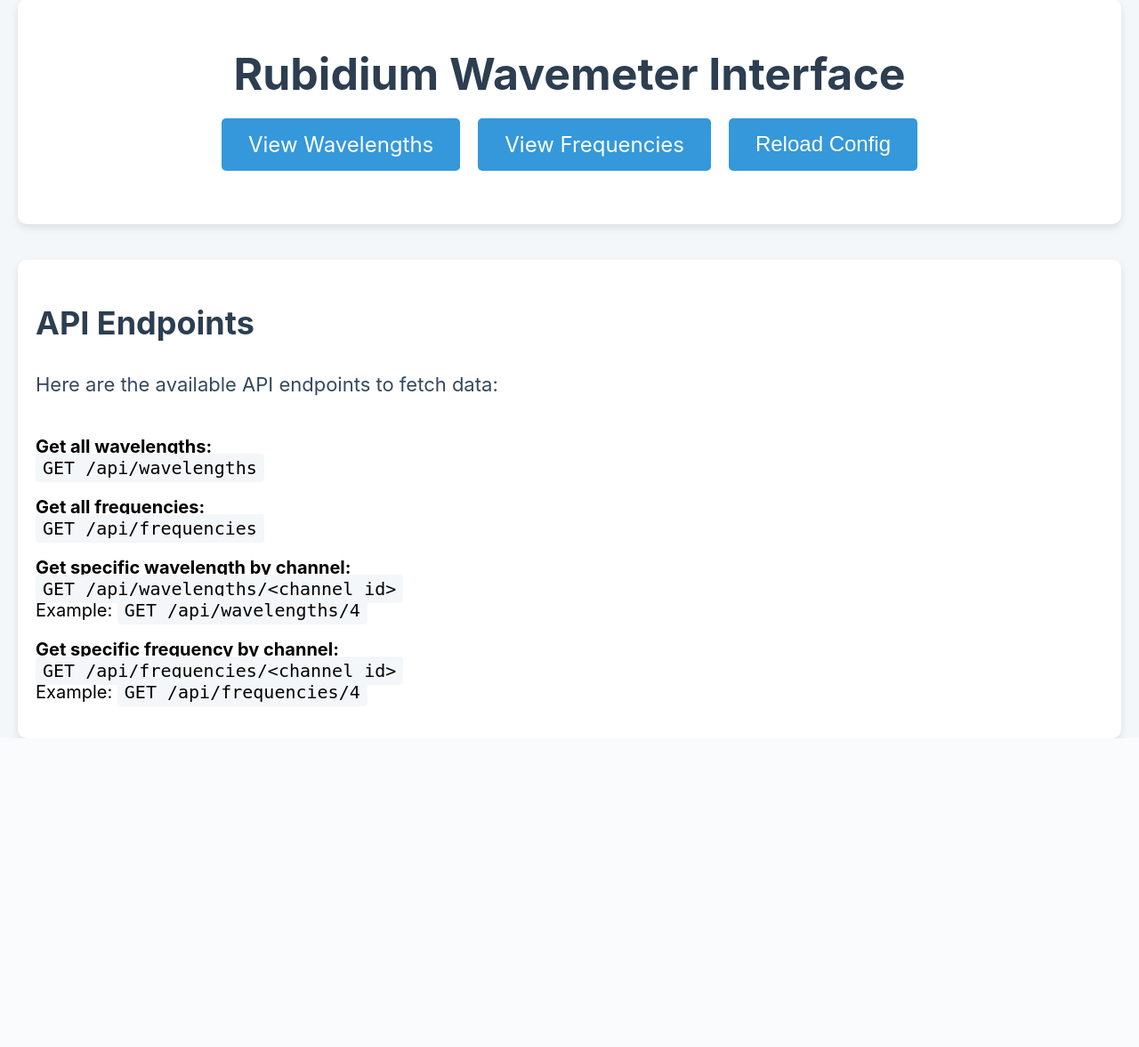
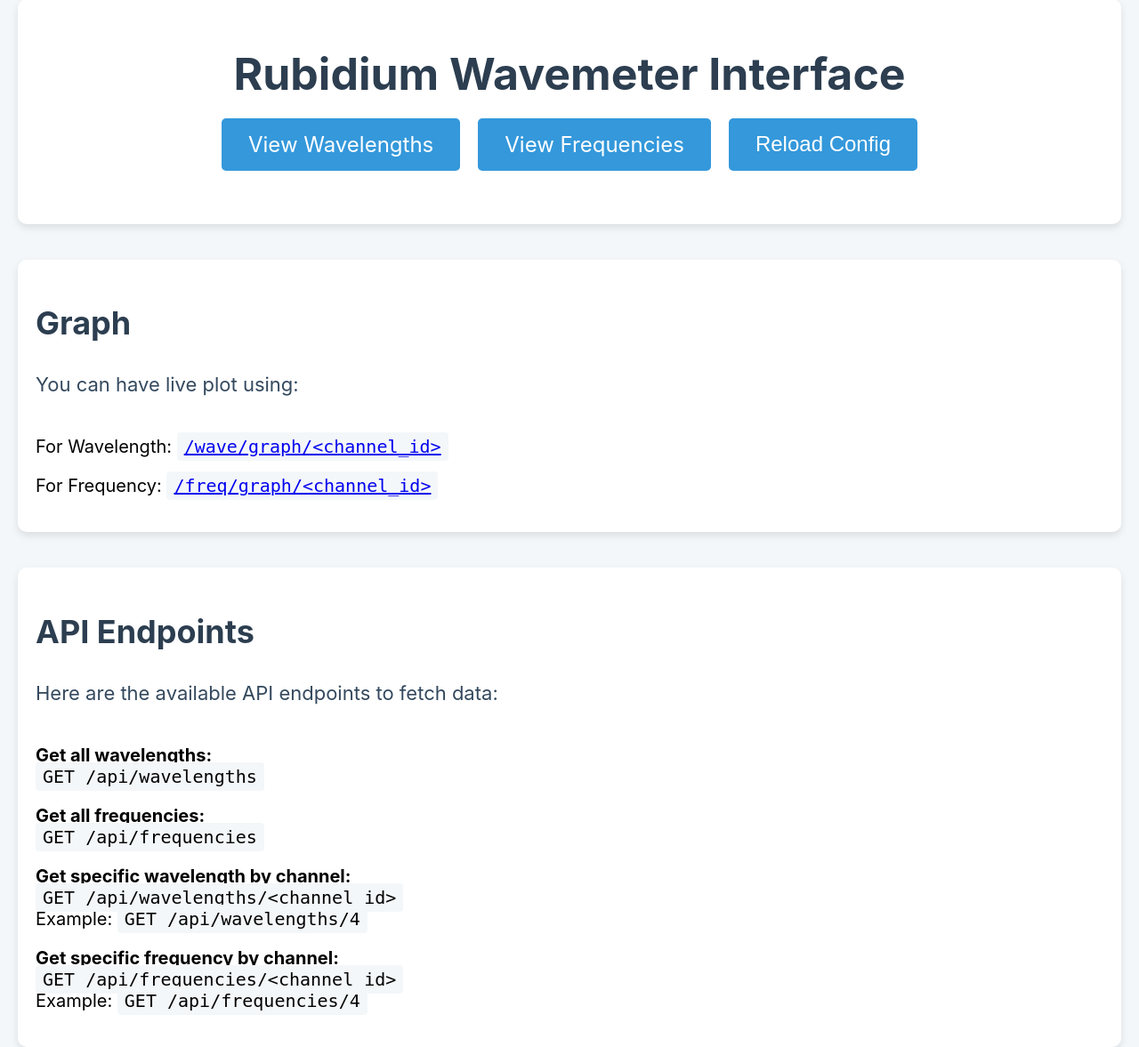
Before and after one commit to Quantum-Optics-LKB/LambdaMeterWeb, a Flask app: page / in a window 1280 px wide. Shown: the part 21-1198 px from the top of the page at 89% size. Before the commit the page ends 851 px from the top, so only its background shows below. Run offline with Flask 2, Linux system fonts and the light colour scheme; parts of the project's set-up code (start-up, migrations or seed data) failed here and were passed over.

Commit message:
update app.py, config.json, home.html and wlm.py

```diff
--- a/templates/home.html
+++ b/templates/home.html
@@ -17,6 +17,22 @@
             <button class="button" id="reload-config-btn">Reload Config</button>
         </div>
     </div>
+
+    <div class="container_home">
+        <div class="api-section">
+        <h2>Graph</h2>
+        <p>You can have live plot using:</p>
+        <ul>
+            <li> For Wavelength:
+               <a href="/wave/graph/1"> <code>/wave/graph/&lt;channel_id&gt;</code> <br></a>
+            </li>
+            <li>
+                For Frequency:
+                <a href="/freq/graph/1"><code>/freq/graph/&lt;channel_id&gt;</code></a>
+            </ul>
+        </div>
+    </div>
+
     <div class="container_home">
         <div class="api-section">
             <h2>API Endpoints</h2>
--- a/wlm.py
+++ b/wlm.py
@@ -5,7 +5,6 @@ Or send Dummy data in debug mode
 
 import argparse
 import ctypes, random, time, math
-import numpy as np
 
 DLL_PATH = "C:\Windows\System32\wlmData.dll"
 
```
